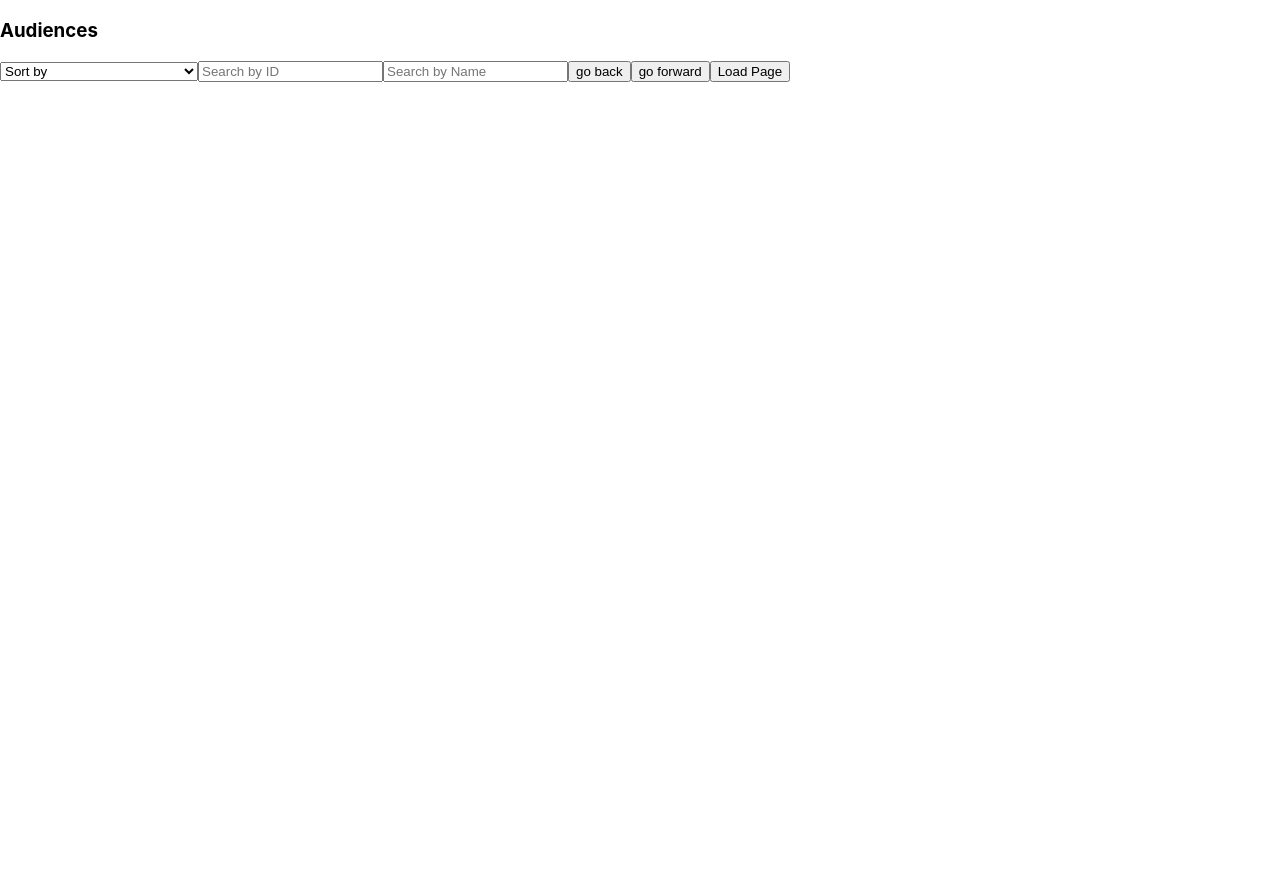
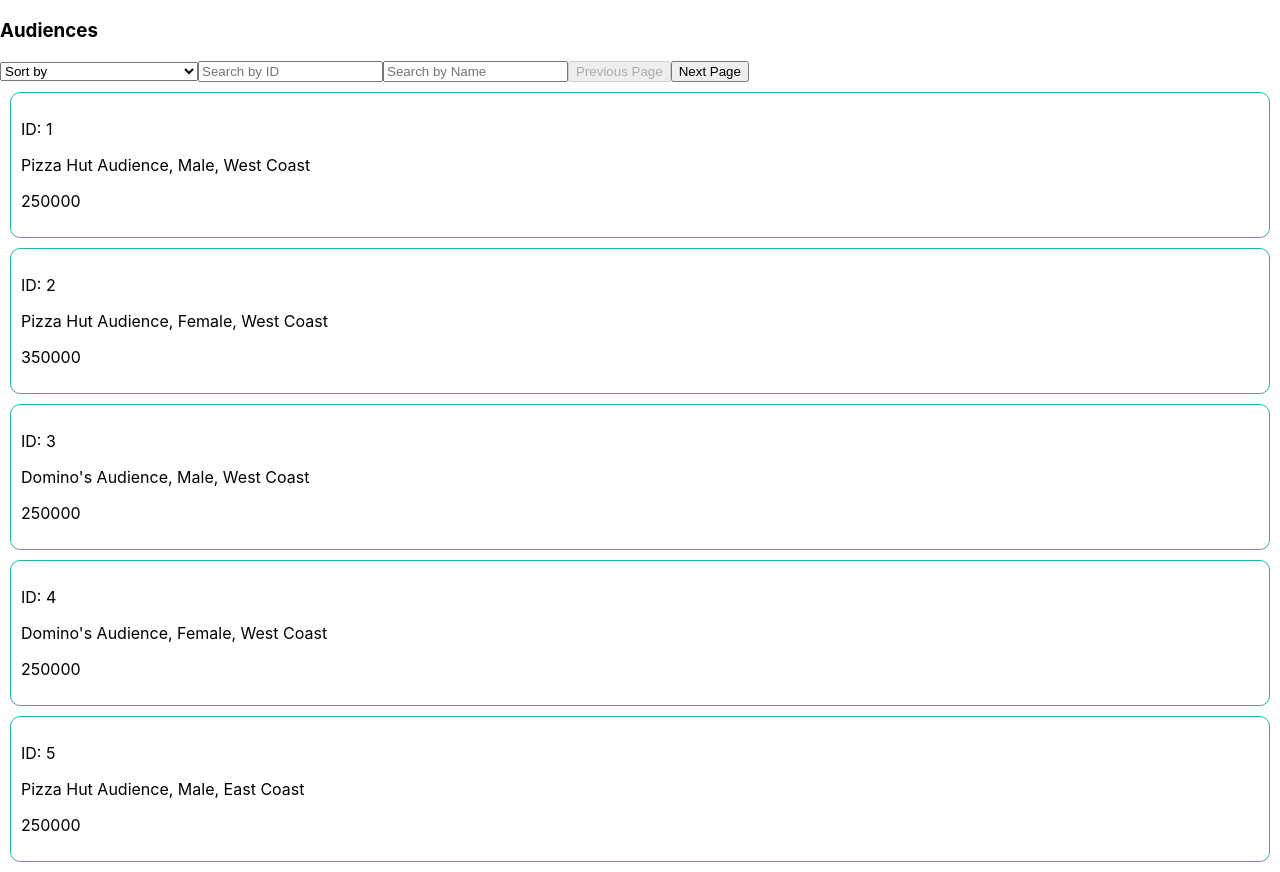
Before and after one commit to maxymapp/react-filter-sort-pagination, a React (Create React App) app: page / in a window 1280 px wide. Before the commit the page ends 800 px from the top, so only its background shows below. Built offline with nearby package versions, Linux system fonts and the light colour scheme; data requests are answered from the project's data file.

Commit message:
pagination works

```diff
--- a/src/components/AudienceList.js
+++ b/src/components/AudienceList.js
@@ -1,13 +1,12 @@
 import React, {useEffect, useState} from "react";
 import { useSelector, useDispatch } from "react-redux";
 import {
-    selectAllAudiences,
     searchById,
     searchByName,
     sortById,
     sortByName,
     sortBySizeTotal,
-    loadData, selectPage, setPage, slicedAudiences
+    loadData, selectPage, selectSlicedAudiences, selectPagesTotal
 } from "../store";
 import Audience from "./Audience";
 
@@ -15,10 +14,9 @@
 const AudienceList = () => {
     const dispatch = useDispatch();
 
-    const allAudiences = useSelector(selectAllAudiences);
-    // const slicedAudiences = useSelector(slicedAudiences);
-    const [audiences, setAudiences] = useState([])
+    const slicedAudiences = useSelector(selectSlicedAudiences)
     const page = useSelector(selectPage)
+    const pagesTotal = useSelector(selectPagesTotal)
 
     const searchByIdHandler = (e) => {
         let input = e.target.value;
@@ -40,10 +38,7 @@
             dispatch(sortBySizeTotal({order}))
         }
     }
-    const changePage = (e) => {
-        let [newPage] = e.target.value;
-        dispatch(setPage({newPage}))
-    }
+    const changePage = (page) => dispatch(loadData({page}))
 
     /*useEffect(() => {
         dispatch(loadData({page}))
@@ -66,19 +61,18 @@
             <input placeholder='Search by ID' onChange={e=> searchByIdHandler(e)} type='text'/>
             <input placeholder='Search by Name' onChange={e=> searchByNameHandler(e)} type='text'/>
 
-            <button onClick={() => changePage(page-1)}>go back</button>
-            <button onClick={() => changePage(page+1)}>go forward</button>
-            <button onClick={() => dispatch(loadData({page}))}>Load Page</button>
+            <button disabled={page==0} onClick={() => changePage(page-1)}>Previous Page</button>
+            <button disabled={!(pagesTotal-1 > page)} onClick={() => changePage(page+1)}>Next Page</button>
 
             <div className={'audListCont'}>
-                {audiences &&
-                audiences.length > 0 &&
-                audiences.map((aud, index) => (
+                {slicedAudiences &&
+                slicedAudiences.length > 0 &&
+                slicedAudiences.map((aud, index) => (
                     <Audience aud={aud} key={index}/>
                 ))}
             </div>
         </>
     );
-};
+}
 
 export default AudienceList;
--- a/src/store/index.js
+++ b/src/store/index.js
@@ -13,7 +13,6 @@
 const SEARCH_BY_NAME = "SEARCH_BY_NAME";
 
 const LOAD_DATA = "LOAD_DATA"
-const SET_PAGE = "SET_PAGE"
 
 export const loadData = payload => ({
     type: LOAD_DATA,
@@ -41,17 +40,13 @@
     type: SEARCH_BY_NAME,
     payload
 });
-export const setPage = payload => ({
-    type: SET_PAGE,
-    payload
-});
 
 const initialState = {
     audiences: [],
     slicedAudiences: [],
     status: "idle",
     error: null,
-    page: 1,
+    page: 0,
     pageSize: 5
 }
 
@@ -66,6 +61,11 @@
             state.status = "succeeded";
             // Populate state with fetched comments
             state.audiences = state.audiences.concat(action.payload);
+            const audiencesTotal = state.audiences.length
+            state.audiencesTotal = audiencesTotal
+            const pagesTotal = Math.ceil(audiencesTotal / state.pageSize);
+            state.pagesTotal = pagesTotal
+            state.slicedAudiences = state.audiences.slice(0, state.pageSize)
         },
         [fetchAudiences.rejected]: (state, action) => {
             state.status = "failed";
@@ -103,30 +103,20 @@
         "SORT_BY_ID": (state, action) => {
 
         },
-        "SET_PAGE": (state, action) => {
+        "LOAD_DATA": (state, action) => {
             const page = action.payload.page
-        },
-        "LOAD_DATA": (state, action) => {
-            const page = state.page
             console.log("in load data for page: " + page)
-            //
-            const count = state.audiences.length
-            console.log("state.audiences.length: " + count)
-
-
-            const totalPages = Math.ceil(count / state.pageSize);
-            // console.log(totalPages)
             let stateCopy = Object.assign({}, state)
-            // console.log(filteredAudiences)
-            let slicedAudiences = stateCopy.audiences.slice(0, state.pageSize)
-            // console.log(slicedAudiences)
-            return {...state, slicedAudiences, page, totalPages}
+            const startIndex = page*state.pageSize
+            let slicedAudiences = stateCopy.audiences.slice(startIndex, startIndex + state.pageSize)
+            return {...state, slicedAudiences, page}
         }
     },
 })
 export const selectAllAudiences = (state) => state.audience.audiences;
-export const slicedAudiences = (state) => state.audience.slicedAudiences;
+export const selectSlicedAudiences = (state) => state.audience.slicedAudiences;
 export const selectPage = (state) => state.audience.page;
+export const selectPagesTotal = (state) => state.audience.pagesTotal;
 export const selectAudienceStatus = (state) => state.audience.status;
 
 const store = configureStore({
```
